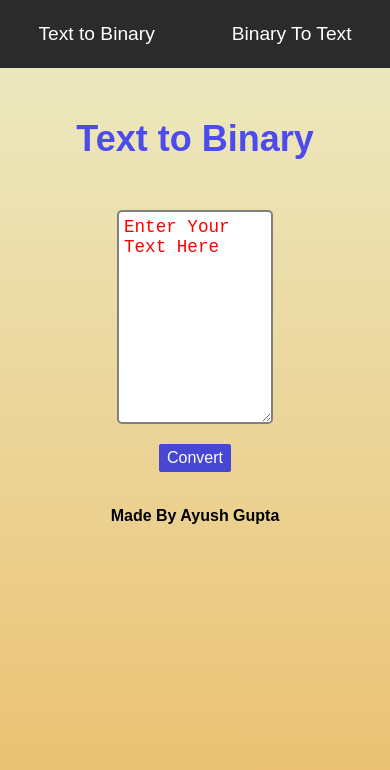
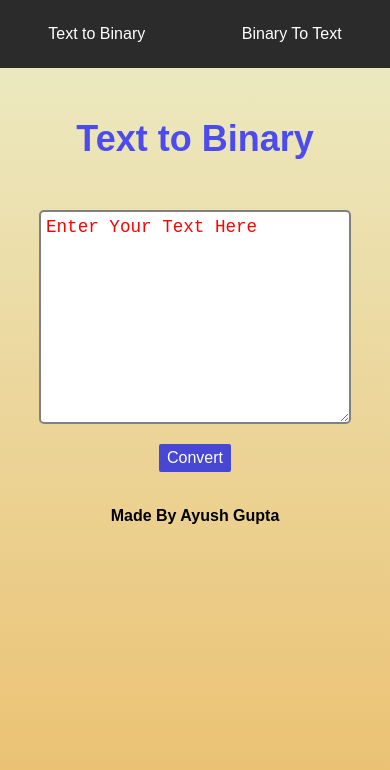
Before and after one commit to ayush-gupta-01/TextToBinary, a plain HTML site: page index.html in a window 390 px wide. Drawn offline with Linux system fonts and the light colour scheme.

Commit message:
Added responsiveness

```diff
--- a/styles.css
+++ b/styles.css
@@ -45,7 +45,7 @@ nav a:hover {
 }
 
 textarea {
-  width: 40%;
+  width: 50%;
   padding: 5px;
   font-size: 1.1rem;
   border: 2px solid grey;
@@ -109,6 +109,20 @@ textarea::placeholder {
   text-decoration: underline;
 }
 
-@media screen {
+@media screen and (max-width : 800px) {
+  textarea {
+    width: 60%;
+  }
+}
 
+@media screen and (max-width : 600px) {
+  textarea {
+    width: 80%;
+  }
 }
+
+@media screen and (max-width : 450px)  {
+  nav a{
+    font-size: 1rem;
+  }
+}
```
